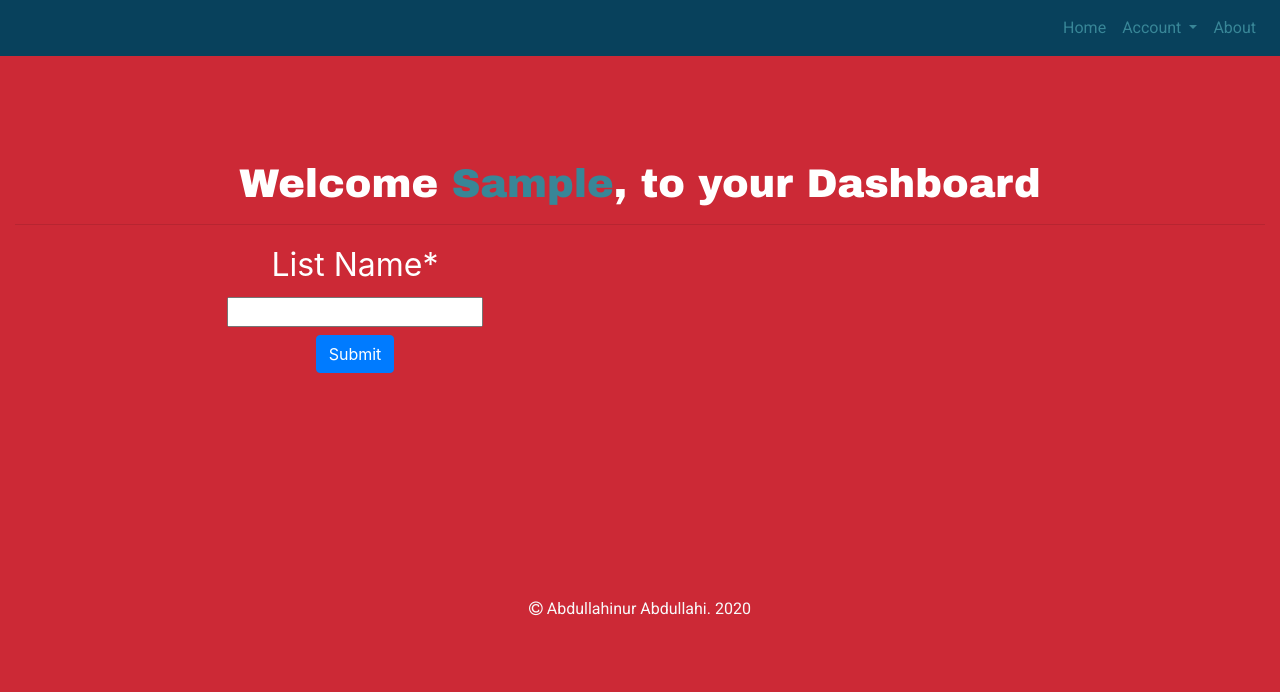
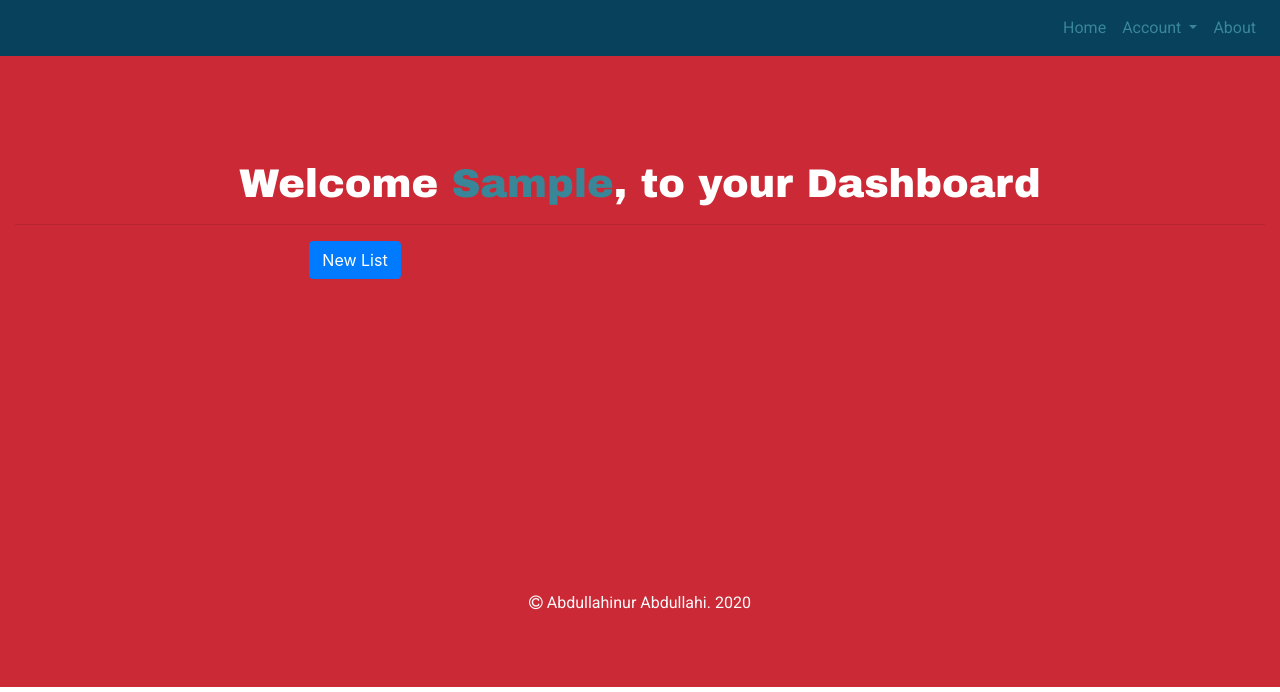
Before and after one commit to SandyAbdullahi/django-todo, a Django app: page /dashboard/ in a window 1280 px wide. Shown: the top 692 px of the page. Run offline with Django 3.2, Linux system fonts and the light colour scheme; the visitor is signed in with stand-in values (Sample User, id 1); data that the repository does not hold is empty; parts of the project's set-up code (start-up, migrations or seed data) failed here and were passed over; some libraries are stand-ins or nearby versions.

Commit message:
styling for dashboard, still need to write about

```diff
--- a/static/css/styles.css
+++ b/static/css/styles.css
@@ -257,7 +257,7 @@ base colors:
 }
 
 .dashboard .content form label {
-    color: #ffffff;
+    color: #388697;
     font-size: 2rem;
 }
 
--- a/templates/pages/dashboard.html
+++ b/templates/pages/dashboard.html
@@ -14,15 +14,30 @@
             <h1>Welcome <span class="user">{{ user }}</span>, to your Dashboard </h1>
             <hr>
 
-            <div class="container">
+            <div class="container mb-5">
                 <div class="row">
                     <div class="col-md-6">
 
-                                <form method="POST">
-                                    {% csrf_token %}
-                                    {{ form|crispy }}
-                                    <button type="submit" class="m-2 btn btn-primary">Submit</button>
-                                </form>
+                        <div class="container text-center mb-5">
+                            <button class="btn btn-primary text-center" type="button" data-toggle="collapse" data-target="#collapseExample" aria-expanded="false" aria-controls="collapseExample">
+                                New List
+                              </button>
+                            </p>
+                            <div class="collapse" id="collapseExample">
+                              <div class="card card-body">
+                                <div class="row justify-content-center">
+                                    <form method="POST" class="text-center p-5" >
+                                        <small>You can add new Lists here.</small>
+                                        {% csrf_token %}
+                                        {{ form|crispy }}
+                                        <button type="submit" class="m-2 btn btn-primary">Add New List</button>
+                                    </form>
+                                </div>
+                              </div>
+                            </div>
+                        </div>
+
+
 
                     </div>
 
```
